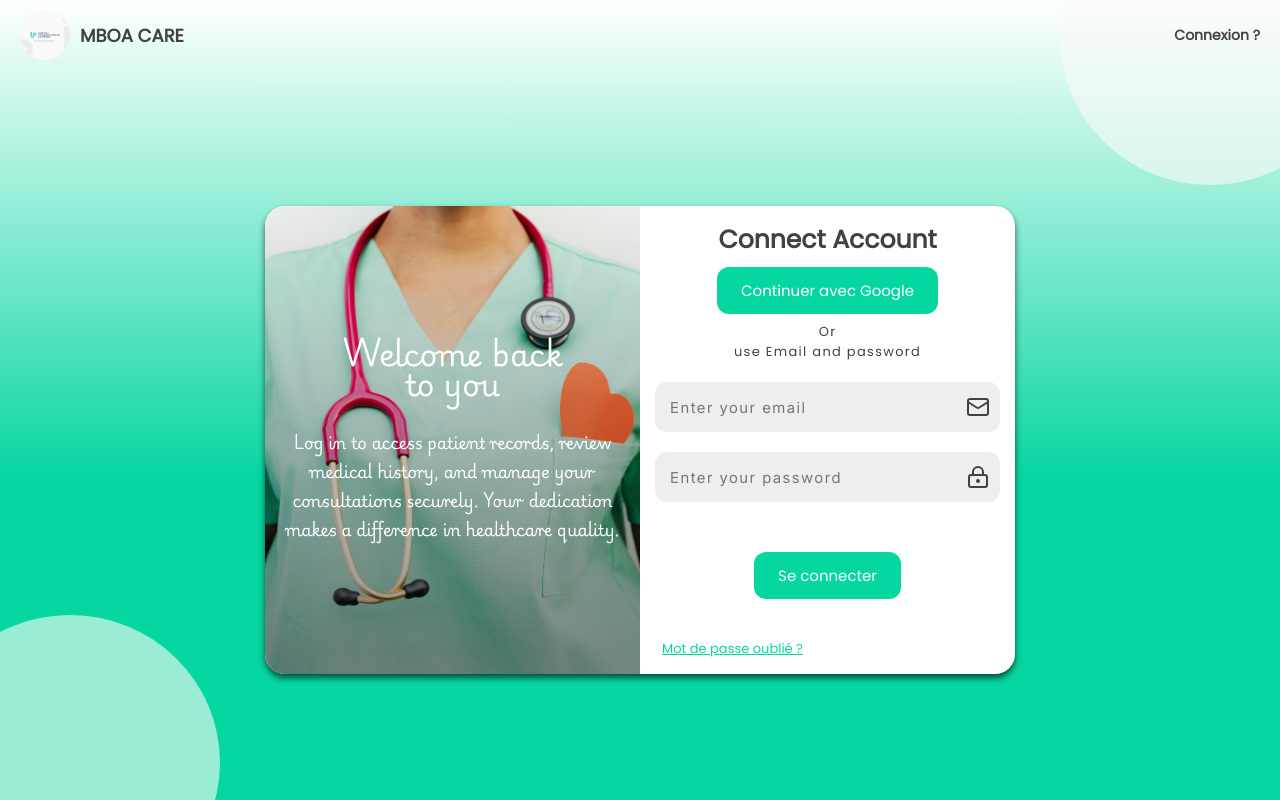
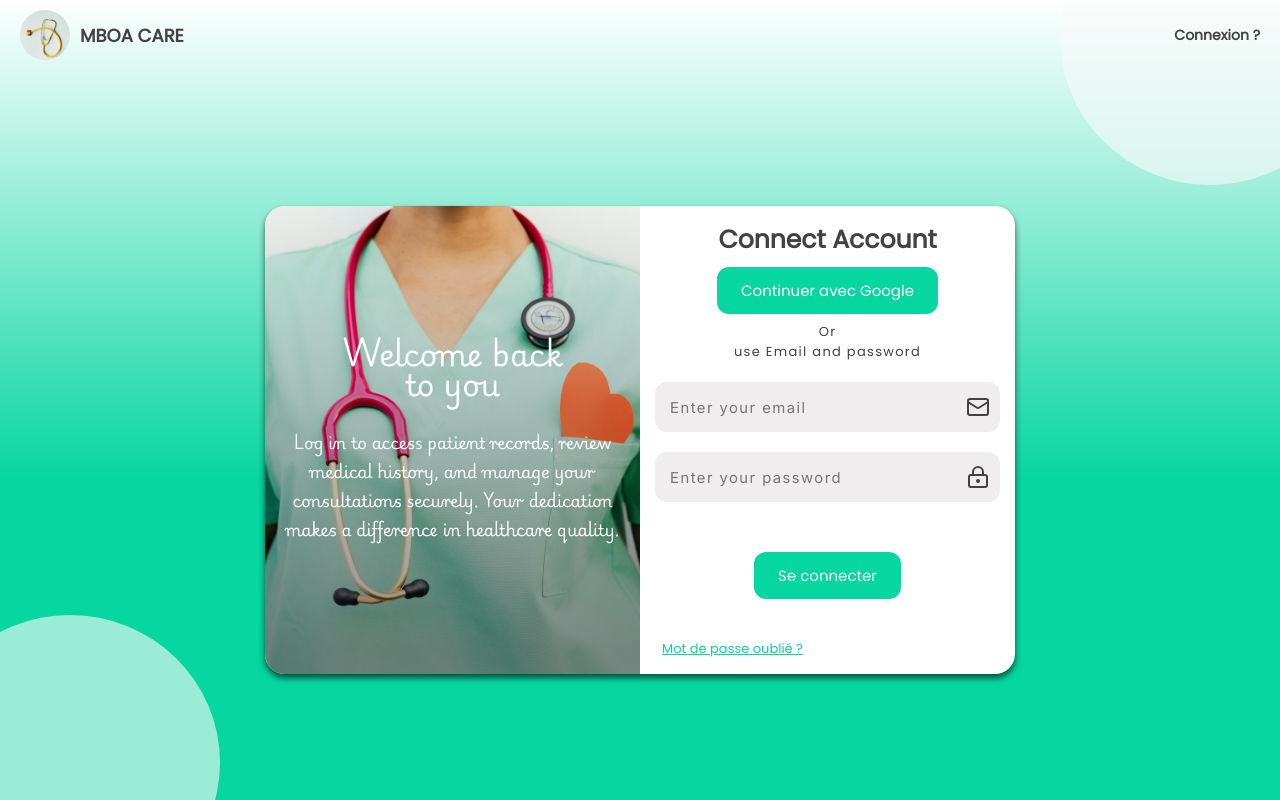
Before and after one commit to Romeofresnel/Mbo-Care, a React (Vite) app: page /auth/login in a window 1280 px wide. Built offline with nearby package versions, Linux system fonts and the light colour scheme.

Commit message:
version 1.0.2

```diff
--- a/index.html
+++ b/index.html
@@ -2,7 +2,7 @@
 <html lang="en">
   <head>
     <meta charset="UTF-8" />
-    <link rel="icon" type="image/svg+xml" href="/vite.svg" />
+    <link rel="icon" type="image/svg+xml" href="/scope.jpg" />
     <meta name="viewport" content="width=device-width, initial-scale=1.0" />
     <title>Vite + React</title>
   </head>
--- a/src/Scss/login.scss
+++ b/src/Scss/login.scss
@@ -38,7 +38,7 @@
           border: none;
           border-radius: 100%;
           margin-right: 10px;
-          background: url("/iup.webp") center/cover;
+          background: url("/scope.jpg") center/cover;
         }
       }
     }
```
Also changed, not shown: public/scope.jpg (added).
